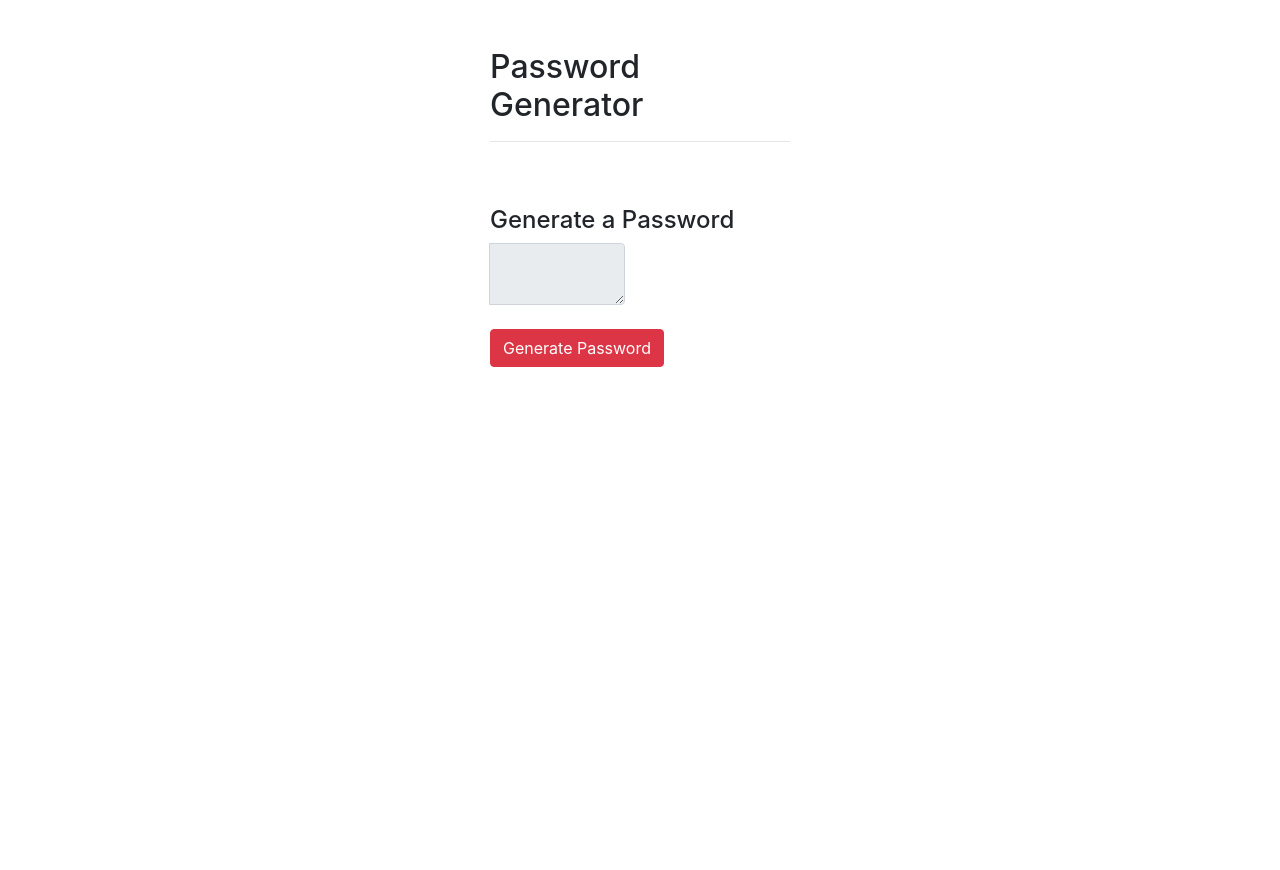
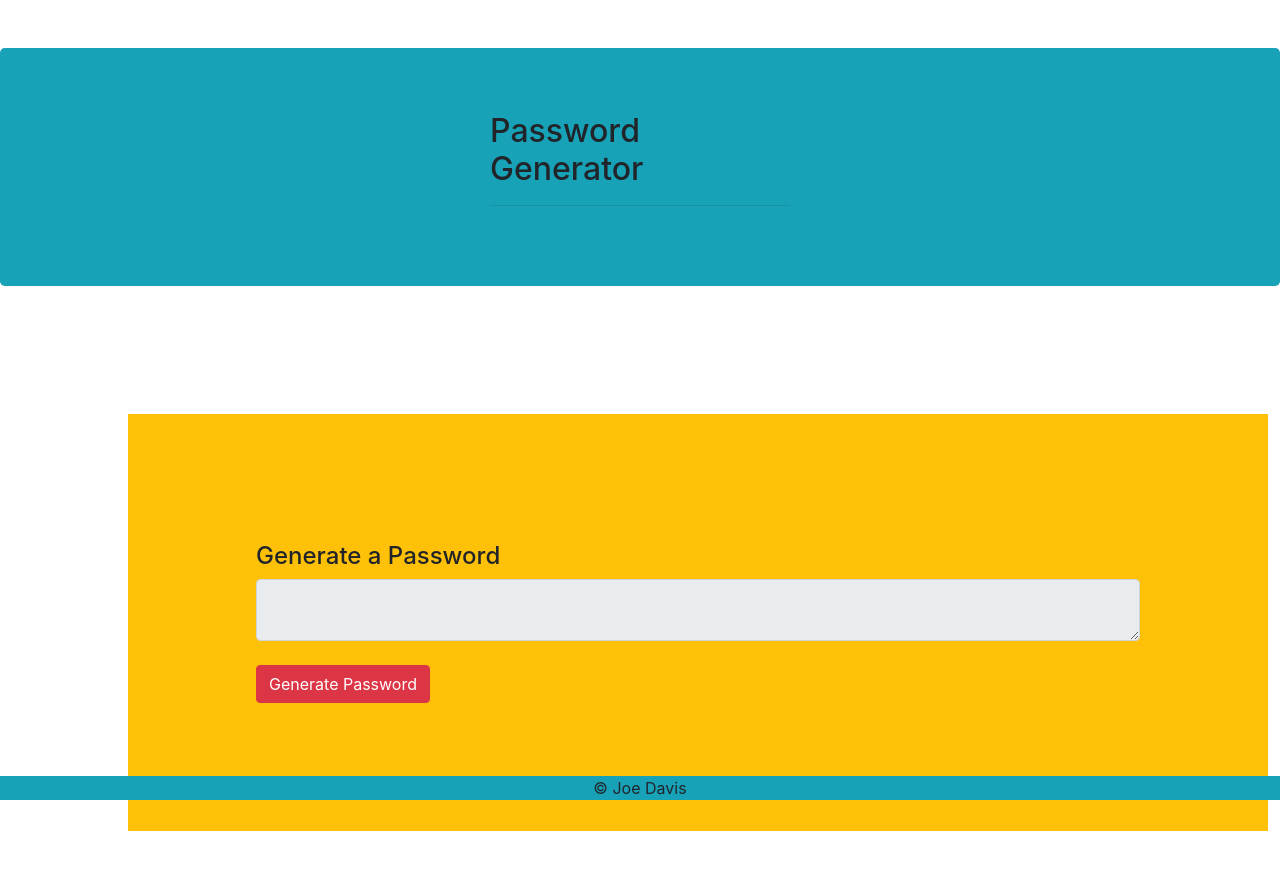
Before and after one commit to jdavis3333/Password-Generator, a plain HTML site: page index.html in a window 1280 px wide. Before the commit the page ends 800 px from the top, so only its background shows below. Drawn offline with nearby package versions, Linux system fonts and the light colour scheme.

Commit message:
updated bootstrap and styling of page

```diff
--- a/index.html
+++ b/index.html
@@ -6,43 +6,46 @@
     <link rel="stylesheet" href="https://stackpath.bootstrapcdn.com/bootstrap/4.5.0/css/bootstrap.min.css" integrity="sha384-9aIt2nRpC12Uk9gS9baDl411NQApFmC26EwAOH8WgZl5MYYxFfc+NcPb1dKGj7Sk" crossorigin="anonymous">
 
     <title>Password Generator</title>
+    <style>
+        footer{
+            position:fixed;
+            bottom: 0;
+            width: 100%;
+            text-align: center;
+        }
+        .container{
+            padding: 10%;
+            margin: 10%;
+        }
+    </style>
 </head>
 <body></br></br>
-    <div class="container">
-        <div class="row">
-          <div class="col-sm-12">
+    <div class="jumbotron bg-info">
         <div class="mx-auto" style="width: 300px;">
             <h2>Password Generator</h2><hr>
         </div>
     </div>
-        </div>
-    </div>
     <div>
-        <form class="mx-auto" style="width: 300px;">
-            <div class="container mt-5">
+        <div class="container bg-warning">
             <div class="row">
-                    <div>
-                        <h4>Generate a Password</h4></div></br>
+                <div class="col-md-12">
+                    <h4>Generate a Password</h4>
                     </hr>
                 </div>
             </div>
             <div class="row">
-                    <div class="col-lg-6">
-
-                        <div class="input-group">
-                            <div class="input-group-prepend"></div>
+                <div class="col-md-12">
                     <textarea class="form-control" aria-label="With textarea" id="text" readonly></textarea>
                 </div>
-                    </div>
             </div></br>
-                <div id="textdiv"></div>
             <button onclick="char()" type="button" class="btn btn-danger">Generate Password</button>
         </div>
-        </form>
     </div>
 
 
-
+    <footer class = "bg-info">
+        &copy; Joe Davis
+    </footer>
     <script src="./script.js"></script>
     <script src="https://code.jquery.com/jquery-3.5.1.slim.min.js" integrity="sha384-DfXdz2htPH0lsSSs5nCTpuj/zy4C+OGpamoFVy38MVBnE+IbbVYUew+OrCXaRkfj" crossorigin="anonymous"></script>
     <script src="https://cdn.jsdelivr.net/npm/popper.js@1.16.0/dist/umd/popper.min.js" integrity="sha384-Q6E9RHvbIyZFJoft+2mJbHaEWldlvI9IOYy5n3zV9zzTtmI3UksdQRVvoxMfooAo" crossorigin="anonymous"></script>
```
Lines whose indentation alone changed are shown as unchanged.
